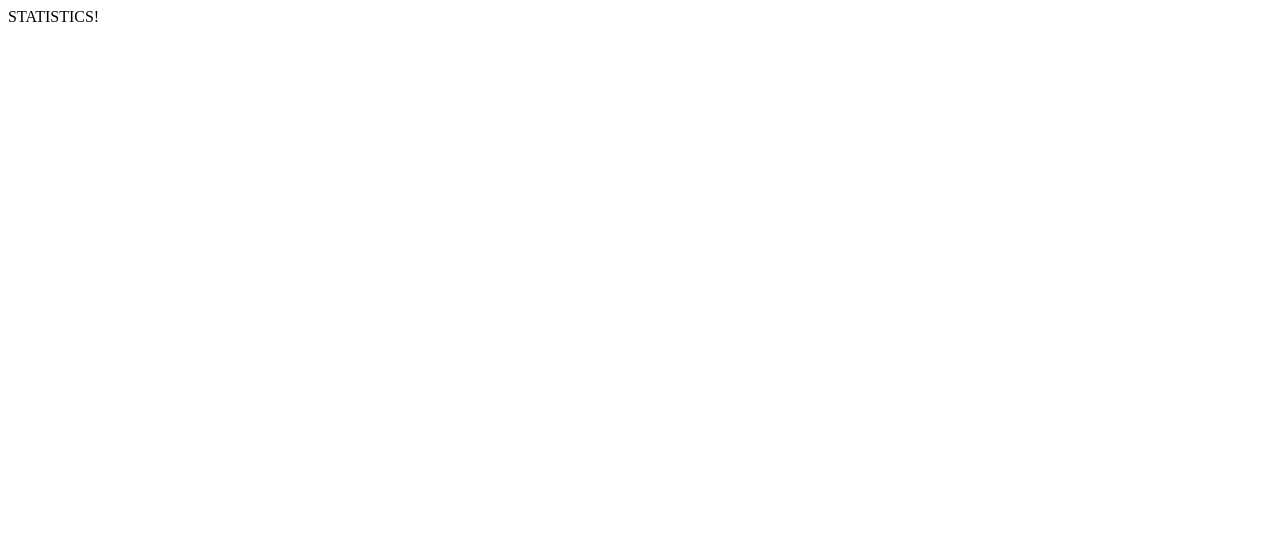
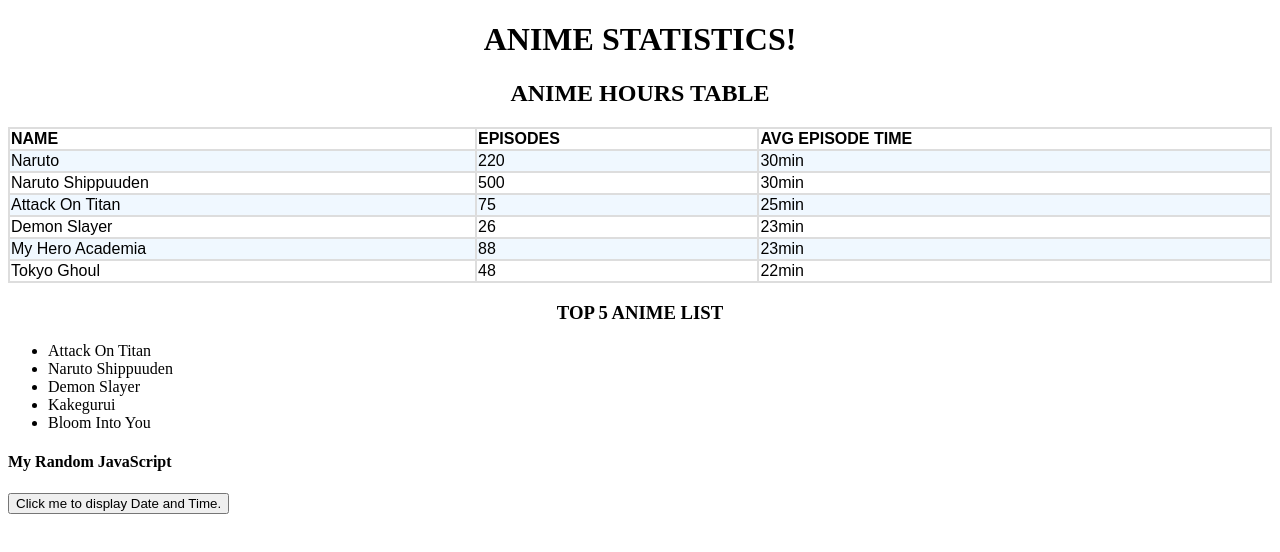
Before and after one commit to Vabryelle/HTML1, a plain HTML site: page page2.html in a window 1280 px wide. Drawn offline with Linux system fonts and the light colour scheme.

Commit message:
finished assignment

```diff
--- a/main.css
+++ b/main.css
@@ -10,3 +10,14 @@ h2{color:cadetblue}
 	}
 	.p2{ font-family: "Gill Sans", "Gill Sans MT", "Myriad Pro", "DejaVu Sans Condensed", Helvetica, Arial, "sans-serif"}
 	.p3{font-family:"Gill Sans", "Gill Sans MT", "Myriad Pro", "DejaVu Sans Condensed", Helvetica, Arial, "sans-serif" }
+img {
+  display: block;
+  margin-left: auto;
+  margin-right: auto;
+}
+h1 {text-align: center;}
+h2{text-align: center;}
+h3 {text-align: center;}
+h3 {color:cadetblue}
+h4{text-align: center;}
+h4 {color:cadetblue}
--- a/page2.html
+++ b/page2.html
@@ -3,8 +3,85 @@
 <head>
 <meta charset="utf-8">
 <title>page2</title>
-</head> STATISTICS!
+</head>
+<style>
+table {
+  font-family: arial, sans-serif;
+  border-collapse: collapse;
+  width: 100%;
+}
+
+td, th {
+  border: 2px solid #dddddd;
+  text-align: left;
+
+}
+
+tr:nth-child(even) {
+  background-color:aliceblue;
+}
+	h1 {text-align: center;}
+	h2 {text-align: center;}
+	h3 {text-align: center;}
+</style>
 
 <body>
+<h1> ANIME STATISTICS!</h1>
+<h2>ANIME HOURS TABLE</h2>
+
+<table>
+  <tr>
+    <th>NAME</th>
+    <th>EPISODES</th>
+    <th>AVG EPISODE TIME</th>
+  </tr>
+  <tr>
+    <td>Naruto</td>
+    <td>220</td>
+    <td>30min</td>
+  </tr>
+  <tr>
+    <td>Naruto Shippuuden</td>
+    <td>500</td>
+    <td>30min</td>
+  </tr>
+  <tr>
+    <td>Attack On Titan</td>
+    <td>75</td>
+    <td>25min</td>
+  </tr>
+  <tr>
+    <td>Demon Slayer</td>
+    <td>26</td>
+    <td>23min</td>
+  </tr>
+  <tr>
+    <td>My Hero Academia</td>
+    <td>88</td>
+    <td>23min</td>
+  </tr>
+  <tr>
+    <td>Tokyo Ghoul</td>
+    <td>48</td>
+    <td>22min</td>
+  </tr>
+</table>
+	<h3>TOP 5 ANIME LIST</h3>
+
+<ul>
+  <li>Attack On Titan</li>
+  <li>Naruto Shippuuden</li>
+  <li>Demon Slayer</li>
+<li>Kakegurui</li>
+	<li>Bloom Into You</li>
+</ul>
+<h4>My Random JavaScript</h4>
+
+<button type="button"
+onclick="document.getElementById('demo').innerHTML = Date()">
+Click me to display Date and Time.</button>
+
+<p id="demo"></p>
+
 </body>
 </html>
```
